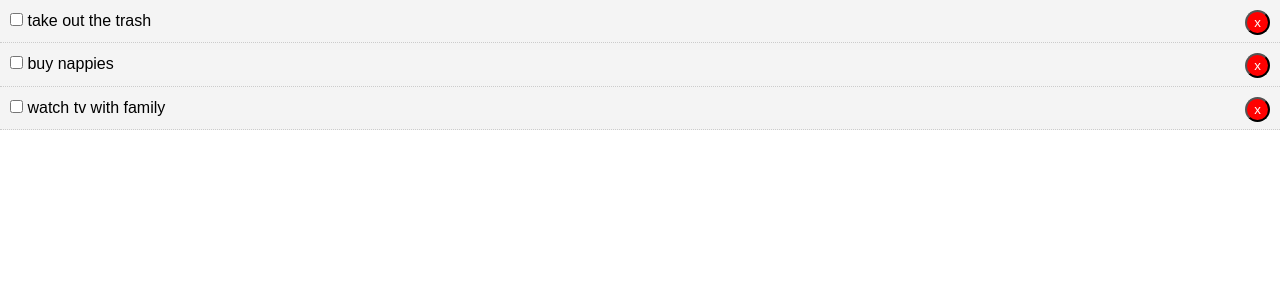
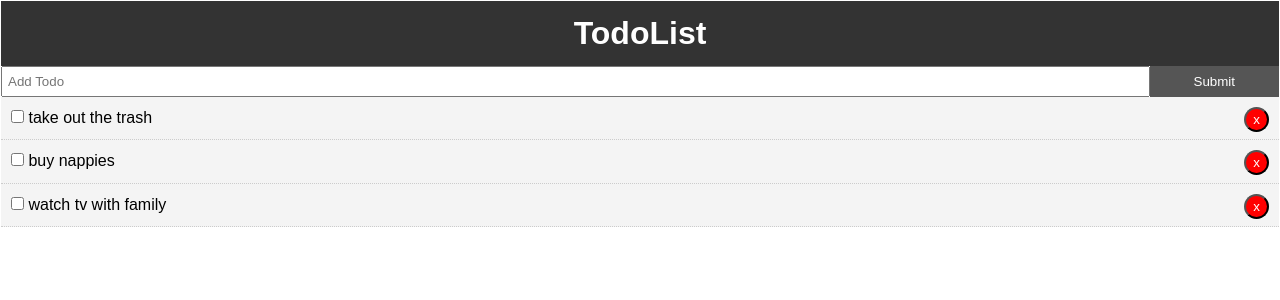
Before and after one commit to Kiran-Mistry/to-do-list, a React (Create React App) app: page / in a window 1280 px wide. Shown: the top 300 px of the page. Built offline with nearby package versions, Linux system fonts and the light colour scheme.

Commit message:
Added header and add todo form

```diff
--- a/package.json
+++ b/package.json
@@ -30,5 +30,8 @@
       "last 1 firefox version",
       "last 1 safari version"
     ]
+  },
+  "devDependencies": {
+    "uuid": "^7.0.3"
   }
 }
--- a/src/App.css
+++ b/src/App.css
@@ -13,3 +13,16 @@ a {
   color: #333;
   text-decoration: none;
 }
+
+.container {
+  padding: 1px;
+}
+
+.btn {
+  display: inline-block;
+  border: none;
+  background:#555;
+  color: #fff;
+  padding: 7px 20px;
+  cursor: pointer;
+}
--- a/src/App.js
+++ b/src/App.js
@@ -1,22 +1,25 @@
 import React, { Component } from 'react';
 import Todos from "./components/Todos";
+import Header from "./components/layout/Header";
+import AddTodo from "./components/AddTodo"
+import { v4 as uuidv4 } from 'uuid';
 import './App.css';
 
 class App extends Component {
   state = {
     todos: [
       {
-        id: 1,
+        id: uuidv4(),
         title: 'take out the trash',
         completed: false,
       },
       {
-        id: 2,
+        id: uuidv4(),
         title: 'buy nappies',
         completed: false,
       },
       {
-        id: 3,
+        id: uuidv4(),
         title: 'watch tv with family',
         completed: false,
       },
@@ -55,10 +58,26 @@ class App extends Component {
 
     }
 
+    /**
+     * ADD todo
+     */
+    addTodo = (title) => {
+      const newTodo = {
+        id: uuidv4(),
+        title,
+        completed: false,
+      }
+      this.setState({ todos: [...this.state.todos, newTodo] });
+    }
+
   render() {
     return (
       <div className="App">
-        <Todos todos={this.state.todos} markComplete={this.markComplete} delTodo={this.delTodo} />
+        <div className="container">
+          <Header />
+          <AddTodo addTodo={this.addTodo} />
+          <Todos todos={this.state.todos} markComplete={this.markComplete} delTodo={this.delTodo} />
+        </div>
       </div>
     );
   }
--- /dev/null
+++ b/src/components/AddTodo.js
@@ -0,0 +1,41 @@
+import React, { Component } from 'react';
+
+export class AddTodo extends Component {
+    state = {
+        title: ''
+    }
+
+    onChange = (e) => this.setState({ [e.target.name]: e.target.value });
+
+    onSubmit = (e) => {
+        e.preventDefault();
+        this.props.addTodo(this.state.title);
+        this.setState({ title: '' });
+
+    }
+
+
+    render() {
+        return (
+            <form onSubmit={this.onSubmit} style={{ display: 'flex' }}>
+                <input
+                    type="text"
+                    name="title"
+                    style={{flex: '10', padding: '5px'}}
+                    placeholder="Add Todo"
+                    value = {this.state.title}
+                    onChange = {this.onChange}
+                />
+                <input
+                    type="submit"
+                    value="Submit"
+                    className="btn"
+                    style={{flex: '1', padding: '8px'}}
+
+                />
+            </form>
+        )
+    }
+}
+
+export default AddTodo;
--- /dev/null
+++ b/src/components/layout/Header.js
@@ -0,0 +1,24 @@
+import React from 'react';
+
+/**
+ * functional component used here as there is
+ * no state management -- just returning something
+ */
+
+function Header() {
+    return (
+        <header style={headerStyle}>
+            <h1>TodoList</h1>
+        </header>
+    )
+}
+
+const headerStyle = {
+    background: '#333',
+    color: "#fff",
+    textAlign: "center",
+    padding: "10px"
+
+}
+
+export default Header;
```
Also changed, not shown: 1 other file (tests, documents, lock files or other folders).
